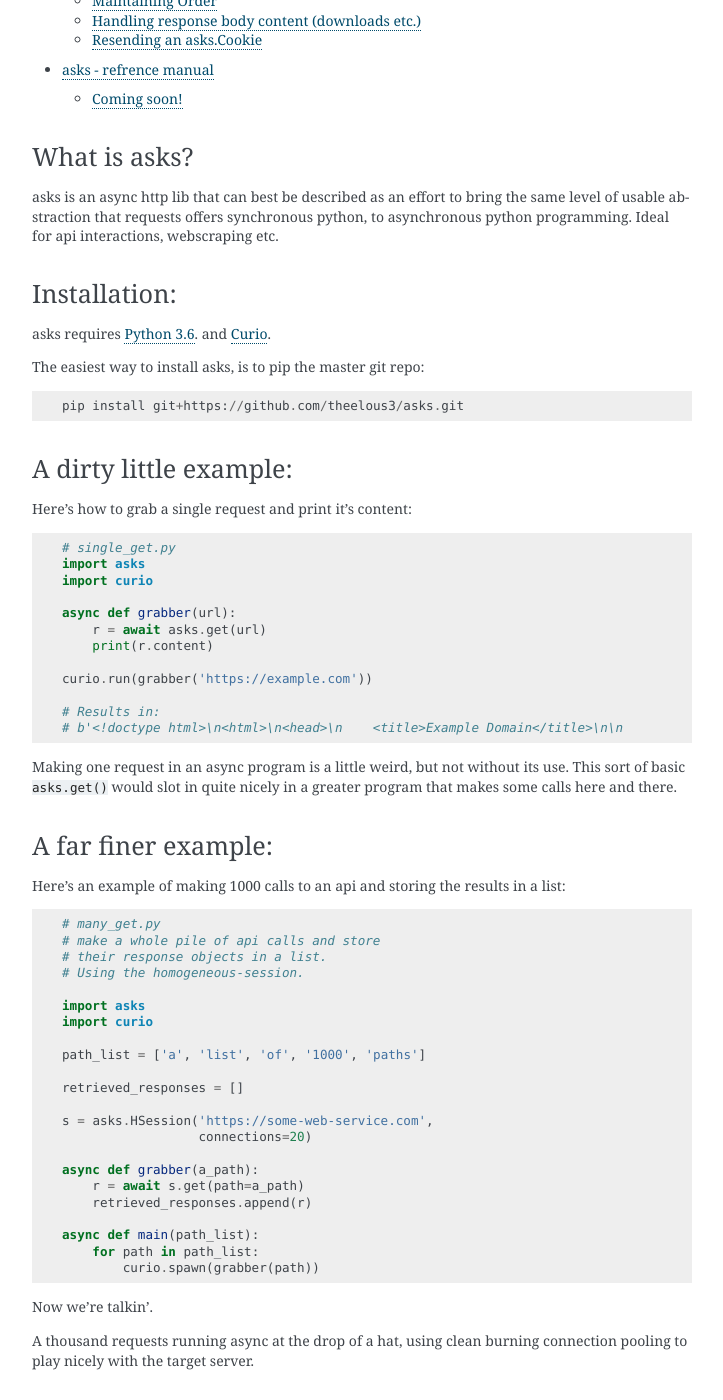
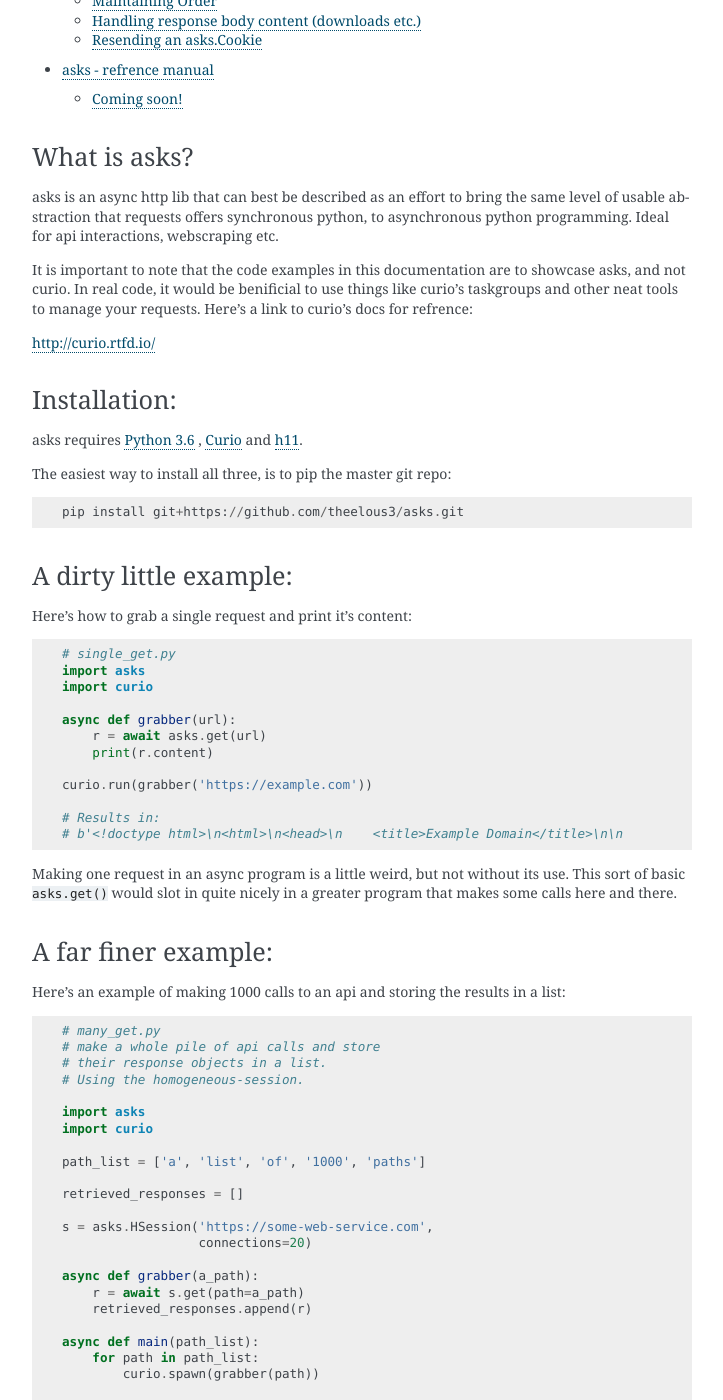
Before and after one commit to theelous3/asks, a Sphinx documentation site: the page built from docs/source/index.rst, in a window 1280 px wide and 1400 px high, scrolled down 758 px. Shown: the whole window, without its empty margins (388-1111 px from the left). Built offline with Sphinx 7.4.7, drawn with Linux system fonts in a browser that asks for light colours; some of the changed text lies outside the part shown.

Commit message:
updated docs

```diff
--- a/docs/source/idioms.rst
+++ b/docs/source/idioms.rst
@@ -31,6 +31,8 @@
     curio.run(main(url_list))
 
 In the above example, ``sorted_results`` is a list of response objects in the same order as ``url_list``.
+
+There are of course many ways to achieve this, but the above is noob friendly. Another way of handling order would be a heapq, or managing it while iterating curio's taskgroups.
 
 
 Handling response body content (downloads etc.)
--- a/docs/source/index.rst
+++ b/docs/source/index.rst
@@ -21,13 +21,17 @@
 
 asks is an async http lib that can best be described as an effort to bring the same level of usable abstraction that requests offers synchronous python, to asynchronous python programming. Ideal for api interactions, webscraping etc.
 
+It is important to note that the code examples in this documentation are to showcase asks, and not curio. In real code, it would be benificial to use things like curio's taskgroups and other neat tools to manage your requests. Here's a link to curio's docs for refrence:
+
+http://curio.rtfd.io/
+
 
 Installation:
 _____________
 
-asks requires `Python 3.6 <www.python.org>`_. and `Curio <https://github.com/dabeaz/curio>`_.
+asks requires `Python 3.6 <www.python.org>`_ , `Curio <https://github.com/dabeaz/curio>`_ and `h11 <https://github.com/njsmith/h11>`_.
 
-The easiest way to install asks, is to pip the master git repo::
+The easiest way to install all three, is to pip the master git repo::
 
     pip install git+https://github.com/theelous3/asks.git
 
@@ -81,6 +85,8 @@
         for path in path_list:
             curio.spawn(grabber(path))
 
+    curio.run(main(path_list))
+
 Now we're talkin'.
 
 A thousand requests running async at the drop of a hat, using clean burning connection pooling to play nicely with the target server.
```
Also changed, not shown: 14 other files.
